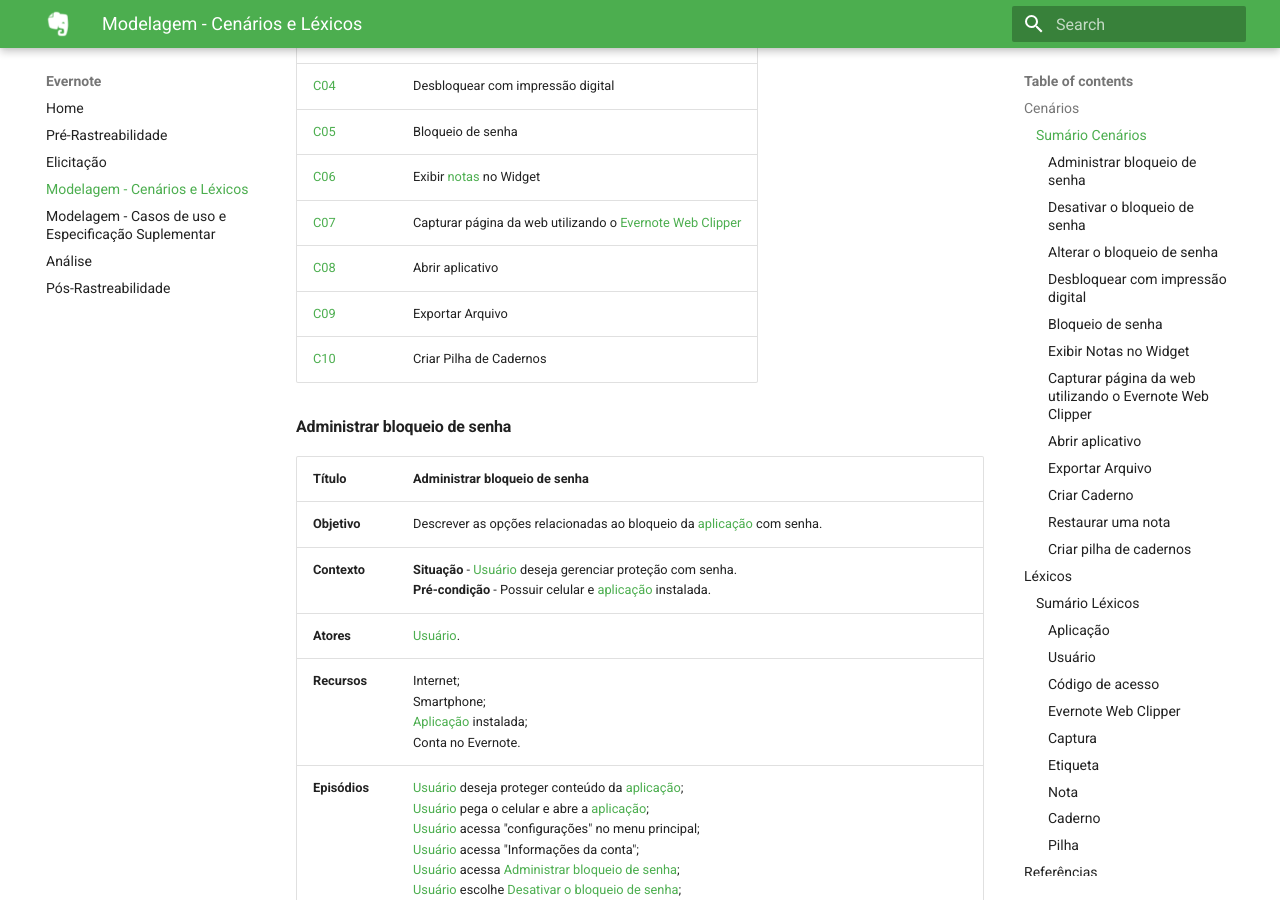
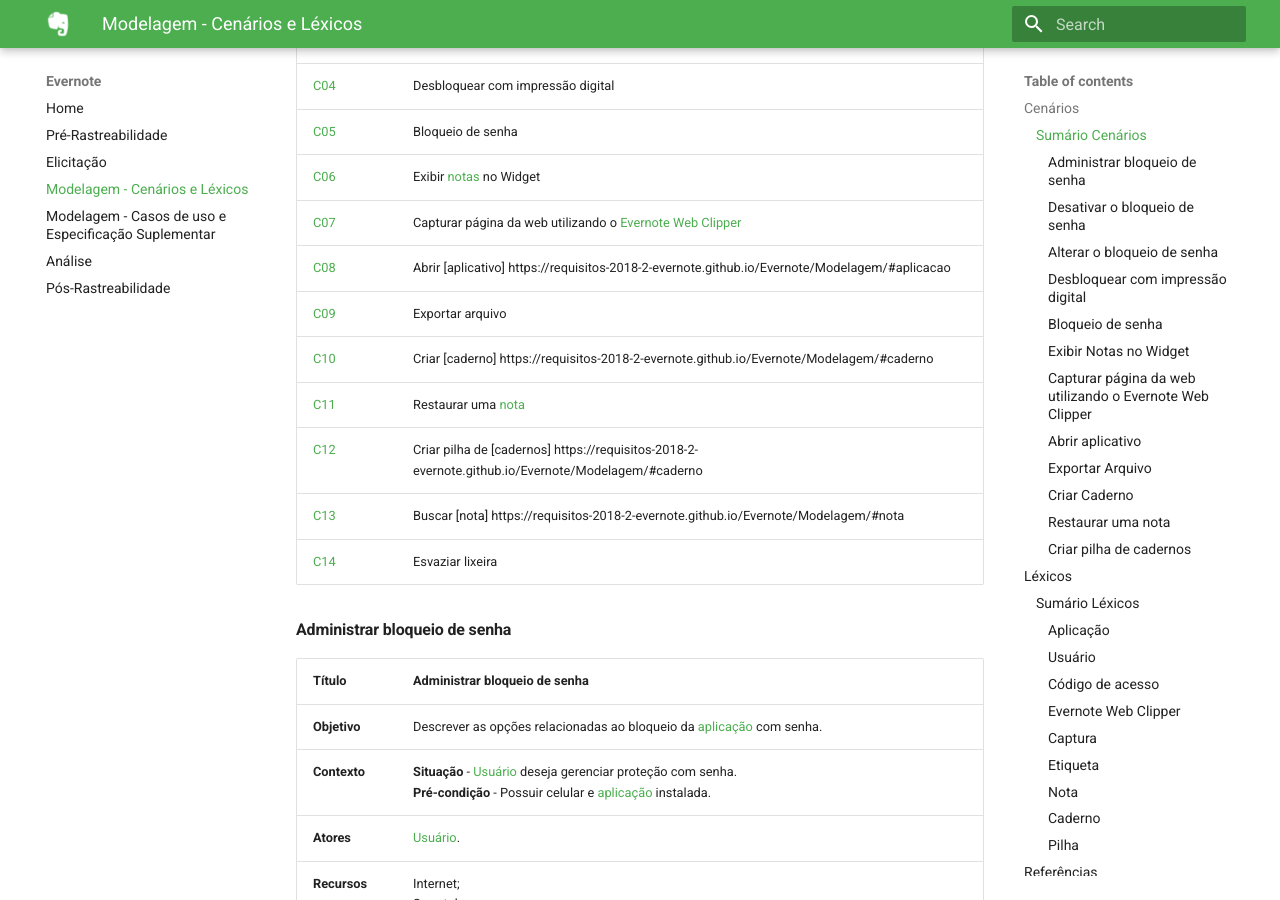
Before and after one commit to Requisitos-2018-2-Evernote/Evernote, an MkDocs documentation site: the page built from docs/Modelagem.md, in a window 1280 px wide and 900 px high, scrolled down 555 px. Built offline with MkDocs 1.6.1 and Material for MkDocs 9.7.7, drawn with Linux system fonts in a browser that asks for light colours; old or Windows-style settings are respelled for this version of MkDocs.

Commit message:
Adicionando casos de uso e corrigindo o sumario de cenarios

```diff
--- a/docs/Modelagem.md
+++ b/docs/Modelagem.md
@@ -14,9 +14,14 @@
 | [C05](https://requisitos-2018-2-evernote.github.io/Evernote/Modelagem/#bloqueio-de-senha) | Bloqueio de senha |
 | [C06](https://requisitos-2018-2-evernote.github.io/Evernote/Modelagem/#exibir-notas-no-widget) | Exibir [notas](https://requisitos-2018-2-evernote.github.io/Evernote/Modelagem/#nota) no Widget |
 | [C07](https://requisitos-2018-2-evernote.github.io/Evernote/Modelagem/#capturar-pagina-da-web-utilizando-o-evernote-web-clipper) | Capturar página da web utilizando o [Evernote Web Clipper](https://requisitos-2018-2-evernote.github.io/Evernote/Modelagem/#evernote-web-clipper)|
-| [C08](https://requisitos-2018-2-evernote.github.io/Evernote/Modelagem/#abrir-aplicativo) | Abrir aplicativo |
-| [C09](https://requisitos-2018-2-evernote.github.io/Evernote/Modelagem/#exportar-arquivo) | Exportar Arquivo |
-| [C10](https://requisitos-2018-2-evernote.github.io/Evernote/Modelagem/#criar-pilha-de-cadernos) | Criar Pilha de Cadernos |
+| [C08](https://requisitos-2018-2-evernote.github.io/Evernote/Modelagem/#abrir-aplicativo) | Abrir [aplicativo] https://requisitos-2018-2-evernote.github.io/Evernote/Modelagem/#aplicacao  |
+| [C09](https://requisitos-2018-2-evernote.github.io/Evernote/Modelagem/#exportar-arquivo) | Exportar arquivo |
+| [C10](https://requisitos-2018-2-evernote.github.io/Evernote/Modelagem/#criar-caderno) | Criar [caderno] https://requisitos-2018-2-evernote.github.io/Evernote/Modelagem/#caderno |
+| [C11](https://requisitos-2018-2-evernote.github.io/Evernote/Modelagem/#restaurar-uma-nota) | Restaurar uma [nota](https://requisitos-2018-2-evernote.github.io/Evernote/Modelagem/#nota) |
+| [C12](https://requisitos-2018-2-evernote.github.io/Evernote/Modelagem/#criar-pilha-de-cadernos) | Criar pilha de [cadernos] https://requisitos-2018-2-evernote.github.io/Evernote/Modelagem/#caderno |
+| [C13](https://requisitos-2018-2-evernote.github.io/Evernote/Modelagem/#buscar-nota) | Buscar [nota] https://requisitos-2018-2-evernote.github.io/Evernote/Modelagem/#nota |
+| [C14](https://requisitos-2018-2-evernote.github.io/Evernote/Modelagem/#esvaziar-lixeira) | Esvaziar lixeira |
+
 
 #### Administrar bloqueio de senha
 | Título | Administrar bloqueio de senha |
```
Also changed, not shown: docs/Modelagem2.md (+5 -1 lines).
